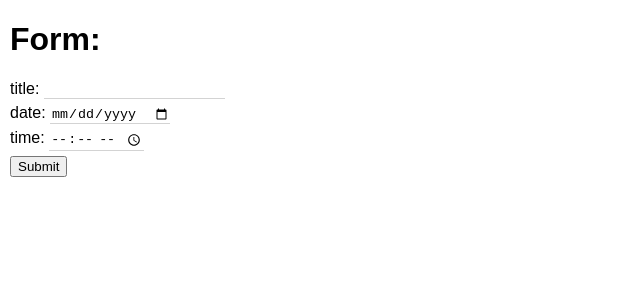
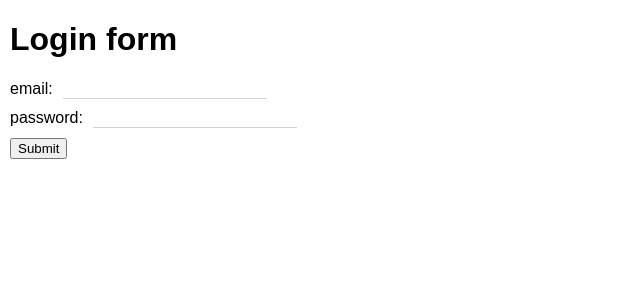
Before and after one commit to felicio/react-forms, a React (Create React App) app: page / in a window 1280 px wide. Shown: the top 300 px of the page, without its empty margins (0-640 px from the left). Built offline with nearby package versions, Linux system fonts and the light colour scheme.

Commit message:
Add login form

```diff
--- a/src/App.js
+++ b/src/App.js
@@ -1,155 +1,13 @@
-import React, { Component } from 'react'
-import styled, { css } from 'styled-components'
+import React from 'react'
 
-const inputs = {
-  title: {
-    type: 'text',
-    name: 'title',
-    isRequired: true,
-    value: '',
-    validator: () => {
-      return true
-    },
-  },
-  date: {
-    type: 'date',
-    name: 'date',
-    isRequired: true,
-    value: '',
-    validator: function isValid() {
-      return true
-    },
-    errorMessage: 'not valid',
-  },
-  time: {
-    type: 'time',
-    name: 'time',
-    isRequired: false,
-    value: '',
-    validator: function isValid() {
-      return true
-      // const { value } = inputs.date
-      // if (inputs.date.value === '') {
-      //   return true
-      // }
+import LoginFormContainer from './containers/login-form-container'
 
-      // const date = new Date()
-      // return !Number.isNaN(Date.parse(``))
-    },
-    errorMessage: 'not valid',
-  },
-}
-
-Object.defineProperty(inputs, 'startsAt', {
-  value: function() {
-    return new Date(this.date.value + ' ' + this.time.value)
-  },
-  configurable: false,
-  writable: false,
-  enumerable: false,
-})
-
-class App extends Component {
-  constructor(props) {
-    super(props)
-    this.state = {
-      inputs: Object.assign({}, inputs),
-    }
-  }
-
-  handleChange = event => {
-    // Set state.
-  }
-
-  handleSubmit = event => {
-    event.preventDefault()
-    const { inputs } = this.state
-
-    const payload = {
-      id: Date.now(),
-      title: inputs.title.value,
-      startsAt: inputs.startsAt(),
-    }
-
-    console.dir(payload)
-  }
-
+export default class App extends React.Component {
   render() {
-    const { inputs } = this.state
     return (
       <div style={{ padding: '0 10px' }}>
-        <h1>Form:</h1>
-        <form onSubmit={this.handleSubmit} autoComplete="off">
-          {Object.keys(inputs).map((key, index) => (
-            <div key={index}>
-              <label htmlFor={index}>{inputs[key].name}: </label>
-              <FormInput
-                id={index}
-                type={inputs[key].type}
-                name={inputs[key].name}
-                onChange={this.handleChange}
-                validator={inputs[key].validator}
-              />
-            </div>
-          ))}
-          <button type="submit">Submit</button>
-        </form>
+        <LoginFormContainer />
       </div>
     )
   }
 }
-
-class FormInput extends Component {
-  constructor(props) {
-    super(props)
-    this.state = { value: '', isActive: false, isValid: true }
-  }
-
-  handleChange = event => {
-    this.setState({ value: event.target.value })
-  }
-
-  handleBlur = () => {
-    this.setState({ isActive: false })
-
-    // If not valid, set state.
-    console.log('validate')
-    if (!this.props.validator()) {
-      this.setState({ isValid: false })
-    } else {
-      this.setState({ isValid: true })
-    }
-  }
-
-  render() {
-    const { id, type, name, errorMessage } = this.props
-    const { isActive, isValid } = this.state
-
-    return (
-      <div style={{ display: 'inline-block' }}>
-        <Input
-          id={id}
-          type={type}
-          name={name}
-          onChange={this.handleChange}
-          isActive={isActive}
-          isValid={isValid}
-          onFocus={() => this.setState({ isActive: true })}
-          onBlur={this.handleBlur}
-        />
-        {!isValid && errorMessage}
-      </div>
-    )
-  }
-}
-
-const Input = styled.input`
-  outline: 0;
-  border: none;
-  border-bottom: 1px solid lightgrey;
-  margin-bottom: 5px;
-  ${props => props.isActive && css`border-bottom-color: black;`};
-  ${props => !props.isValid && css`border-bottom-color: red;`};
-`
-
-export default App
--- /dev/null
+++ b/src/components/login-form.js
@@ -0,0 +1,62 @@
+import React from 'react'
+import styled, { css } from 'styled-components'
+
+const inputs = [
+  {
+    type: 'email',
+    name: 'email',
+    required: true,
+  },
+  {
+    type: 'password',
+    name: 'password',
+    required: true,
+  },
+]
+
+export default class LoginForm extends React.Component {
+  render() {
+    const { onSubmit, ...rest } = this.props
+    const formInputs = inputs.map((input, index) => (
+      <FormInput
+        key={index}
+        id={index}
+        type={input.type}
+        name={input.name}
+        required={input.required}
+        {...rest}
+      />
+    ))
+
+    return (
+      <form onSubmit={onSubmit} noValidate autoComplete="off">
+        {formInputs}
+        <button type="submit">Submit</button>
+      </form>
+    )
+  }
+}
+
+export class FormInput extends React.Component {
+  render() {
+    const { id, name } = this.props
+
+    return (
+      <div style={{ marginBottom: '10px' }}>
+        <Label htmlFor={id}>{name}:</Label>
+        <Input autoComplete="off" {...this.props} />
+      </div>
+    )
+  }
+}
+
+const Label = styled.label`margin-right: 10px;`
+
+const Input = styled.input`
+  width: 200px;
+  border: none;
+  outline: 0;
+  border-bottom: 1px solid lightgrey;
+  ${props =>
+    props.loginFailure && props.required && css`border-bottom-color: red;`};
+`
--- /dev/null
+++ b/src/containers/login-form-container.js
@@ -0,0 +1,57 @@
+import React from 'react'
+
+import LoginForm from '../components/login-form'
+
+class LoginFormContainer extends React.Component {
+  constructor(props) {
+    super(props)
+
+    this.state = {
+      inputs: {},
+      errors: {},
+      loginFailure: false,
+    }
+  }
+
+  handleSubmit = event => {
+    event.preventDefault()
+    // TODO: Validate inputs.
+    const errors = {
+      email: 'not valid',
+      password: 'not valid',
+    }
+
+    this.setState({ errors })
+
+    if (Object.keys(errors) === 0) {
+      const { email, password } = this.state.inputs
+
+      const payload = {
+        id: Date.now(),
+        email,
+        password,
+      }
+
+      console.dir(payload)
+    }
+  }
+
+  render() {
+    const { loginFailure, errors } = this.state
+
+    return (
+      <div>
+        <h1>Login form</h1>
+        {loginFailure && <span style={{ color: 'red' }}>Error</span>}
+        <LoginForm
+          loginFailure={loginFailure}
+          errors={errors}
+          onSubmit={this.handleSubmit}
+        />
+      </div>
+    )
+  }
+}
+
+// TODO: Connect to store.
+export default LoginFormContainer
```
